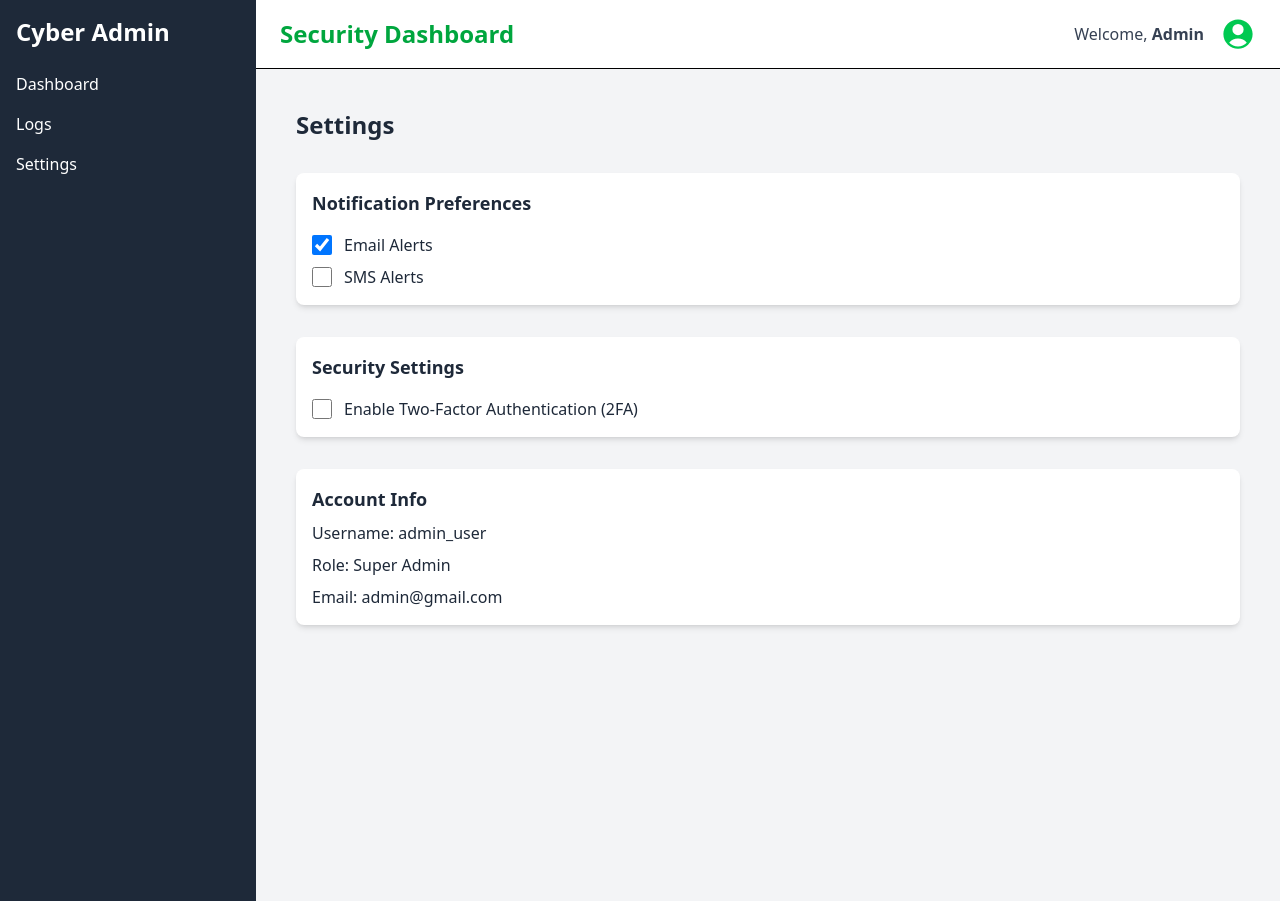
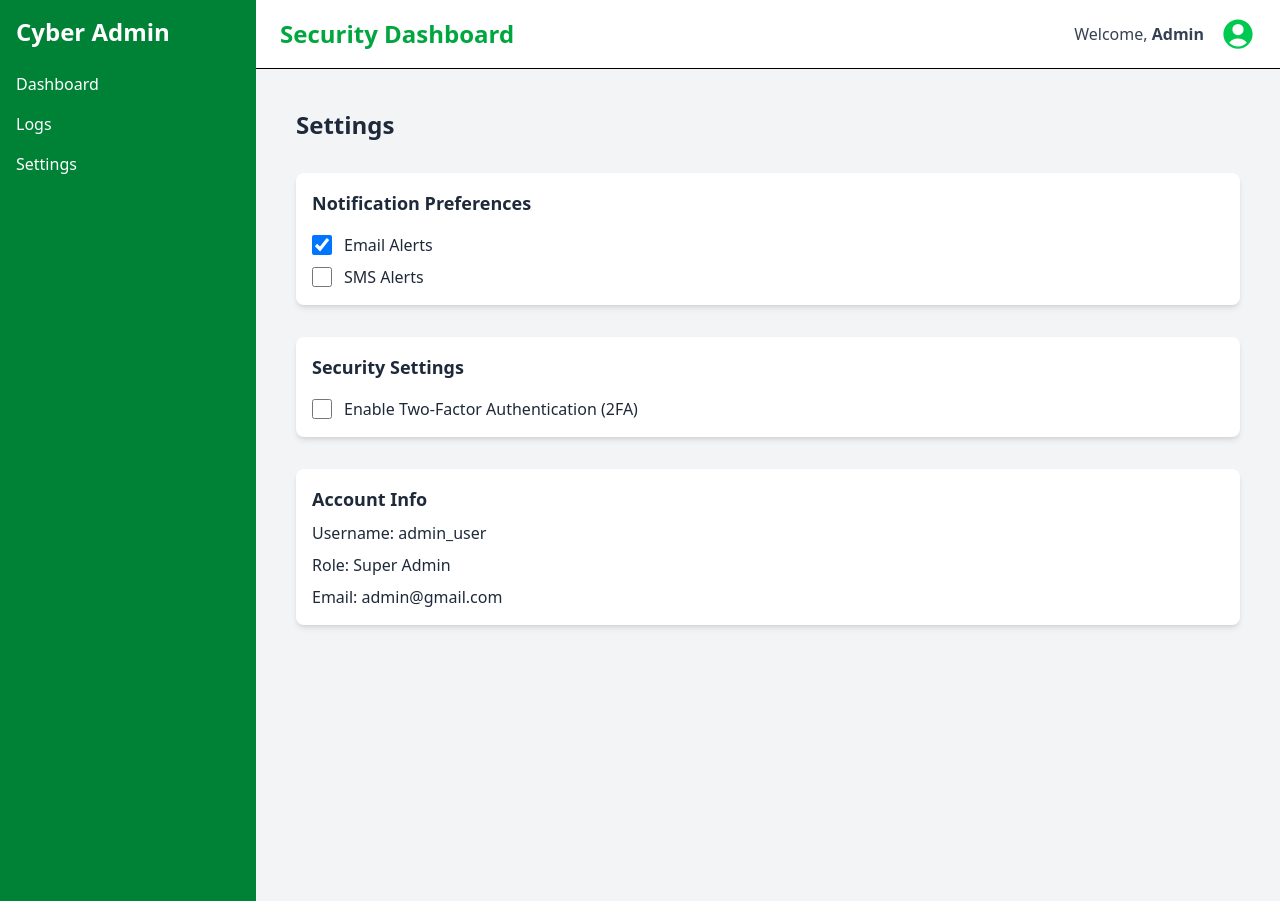
Before and after one commit to omjaiswal45/Cybersecurity-Log-Dashboard, a React (Vite) app in the folder Client/: page /settings in a window 1280 px wide. Built offline with nearby package versions, Linux system fonts and the light colour scheme.

Commit message:
Update SIdebar.jsx

```diff
--- a/Client/src/components/SIdebar.jsx
+++ b/Client/src/components/SIdebar.jsx
@@ -7,25 +7,42 @@ function Sidebar() {
 
   return (
     <div className="relative">
-      <div className="md:hidden flex items-center justify-between bg-gray-800 text-white p-4">
+      {/* Mobile Header */}
+      <div className="md:hidden flex items-center justify-between bg-green-700 text-white p-4">
         <h2 className="text-xl font-bold">Cyber Admin</h2>
         <button onClick={() => setIsOpen(!isOpen)} className="focus:outline-none">
           <Menu className="w-6 h-6" />
         </button>
       </div>
 
+      {/* Sidebar Menu */}
       <div
         className={`${
           isOpen ? 'block' : 'hidden'
-        } md:block bg-gray-800 text-white p-4 w-full md:w-64 md:h-full absolute md:static z-50`}
+        } md:block bg-green-700 text-white p-4 w-full md:w-64 md:h-full absolute md:static z-50`}
       >
+        {/* Desktop Title */}
         <div className="hidden md:block">
           <h2 className="text-2xl font-bold mb-6">Cyber Admin</h2>
         </div>
+
+        {/* Navigation Links */}
         <ul className="space-y-4 mt-4 md:mt-0">
-          <li><Link to="/" className="hover:text-indigo-300">Dashboard</Link></li>
-          <li><Link to="/logs" className="hover:text-indigo-300">Logs</Link></li>
-          <li><Link to="/settings" className="hover:text-indigo-300">Settings</Link></li>
+          <li>
+            <Link to="/" className="hover:text-green-300 transition-colors">
+              Dashboard
+            </Link>
+          </li>
+          <li>
+            <Link to="/logs" className="hover:text-green-300 transition-colors">
+              Logs
+            </Link>
+          </li>
+          <li>
+            <Link to="/settings" className="hover:text-green-300 transition-colors">
+              Settings
+            </Link>
+          </li>
         </ul>
       </div>
     </div>
```
